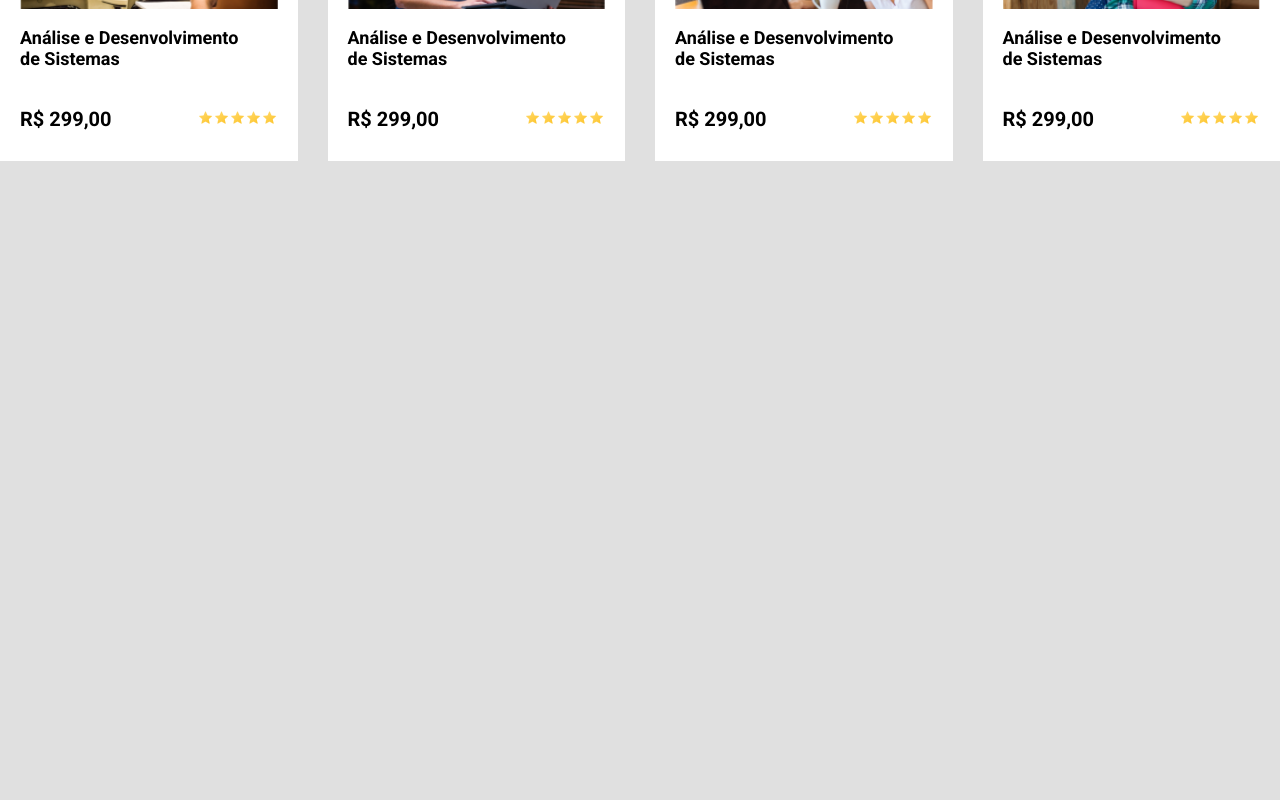
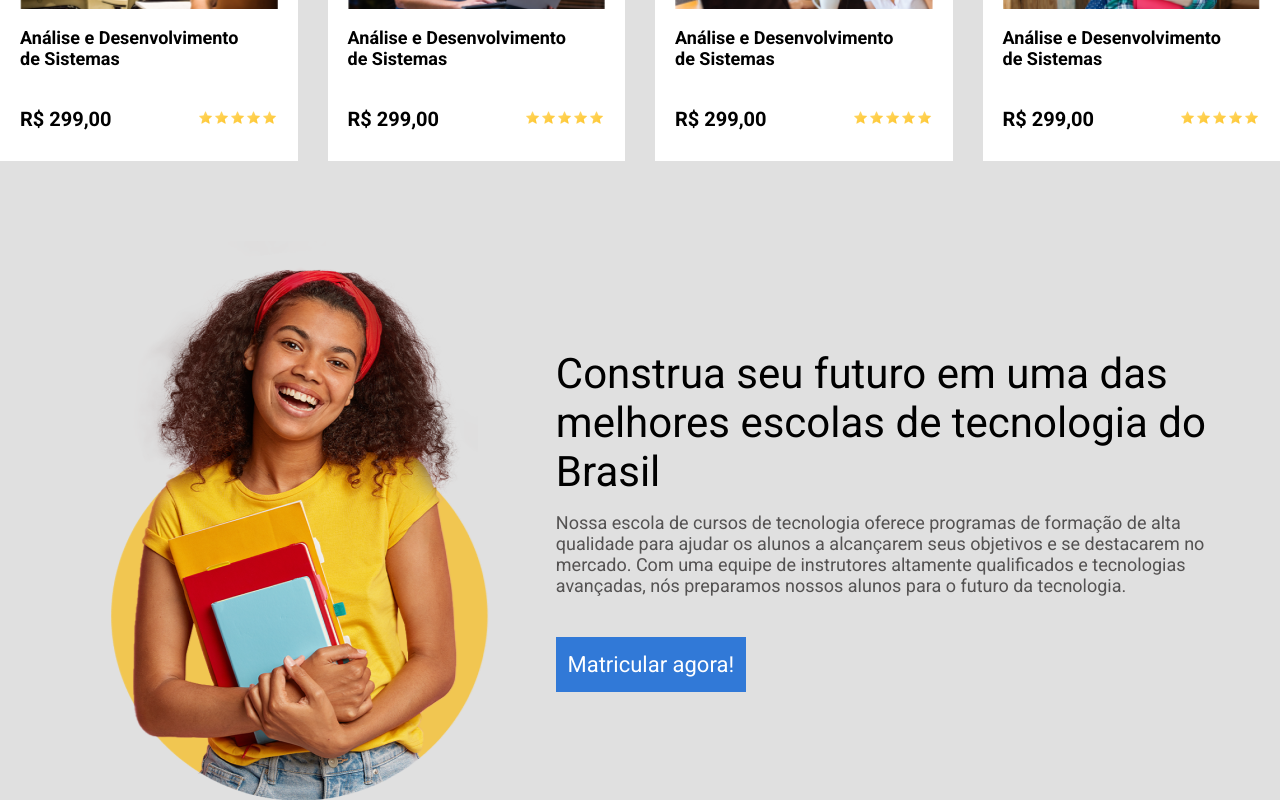
Before and after one commit to belloLucas/educamais, a React (Vite) app: page / in a window 1280 px wide. Shown: the part 1508-2308 px from the top of the page. Before the commit the page ends 1669 px from the top, so only its background shows below. Built offline with nearby package versions, Linux system fonts and the light colour scheme.

Commit message:
feat: Enroll component finished, minor fixes also on Courses padding

```diff
--- a/src/App.jsx
+++ b/src/App.jsx
@@ -1,6 +1,7 @@
 import Header from "./components/header/Header.jsx";
 import HeaderBody from "./components/header/HeaderBody.jsx";
 import Courses from "./components/main/Courses.jsx";
+import Enroll from "./components/enroll/Enroll";
 
 function App() {
   return (
@@ -8,6 +9,7 @@ function App() {
       <Header></Header>
       <HeaderBody></HeaderBody>
       <Courses></Courses>
+      <Enroll></Enroll>
     </>
   );
 }
--- /dev/null
+++ b/src/components/enroll/Enroll.jsx
@@ -0,0 +1,27 @@
+import "./styles/enroll.css";
+
+import woman from "../../assets/enroll/woman.png";
+
+export default function Enroll() {
+  return (
+    <section className="enroll">
+      <img src={woman} alt="" />
+      <div className="texts">
+        <h1>
+          Construa seu futuro em uma das <br /> melhores escolas de tecnologia
+          do <br /> Brasil
+        </h1>
+        <p className="text">
+          Nossa escola de cursos de tecnologia oferece programas de formação de
+          alta qualidade para ajudar os alunos a alcançarem seus objetivos e se
+          destacarem no mercado. Com uma equipe de instrutores altamente
+          qualificados e tecnologias avançadas, nós preparamos nossos alunos
+          para o futuro da tecnologia.
+        </p>
+        <a className="btn" href="#">
+          Matricular agora!
+        </a>
+      </div>
+    </section>
+  );
+}
--- /dev/null
+++ b/src/components/enroll/styles/enroll.css
@@ -0,0 +1,34 @@
+.enroll {
+  display: flex;
+  align-items: center;
+  padding-top: 3.5rem;
+  margin: 0 auto;
+  max-width: 90%;
+}
+
+.enroll .texts {
+  display: flex;
+  flex-direction: column;
+  margin-left: 2.8rem;
+  gap: 1rem;
+}
+
+.enroll .texts h1 {
+  font-size: 42px;
+  font-weight: 400;
+}
+
+.enroll .texts .text {
+  color: #545252;
+  font-size: 18px;
+}
+
+.enroll .texts .btn {
+  width: 190px;
+  margin-top: 1.6rem;
+  padding: 15px 5px 15px 5px;
+  font-size: 22px;
+  text-align: center;
+  color: white;
+  background-color: #3179d7;
+}
--- a/src/components/main/styles/courses.css
+++ b/src/components/main/styles/courses.css
@@ -32,6 +32,7 @@ main .main-title {
   grid-template-columns: 1fr 1fr 1fr 1fr;
   gap: 30px;
   max-width: 100%;
+  padding-bottom: 1.5rem;
   z-index: 10;
 }
 
```
Also changed, not shown: src/assets/enroll/woman.png (added).
